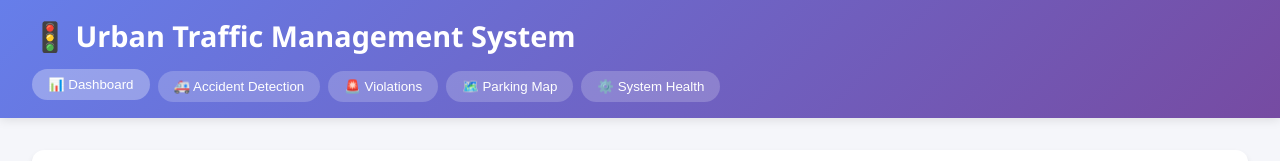
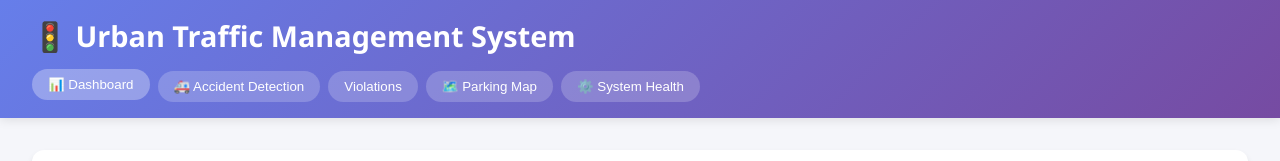
Before and after one commit to devindaJJ/fyp_research, a React (Create React App) app in the folder frontend/traffic-dashboard/: page / in a window 1280 px wide. Shown: the top 161 px of the page. Built offline with nearby package versions, Linux system fonts and the light colour scheme; no server answers.

Commit message:
Your message about changes in App.js

```diff
--- a/frontend/traffic-dashboard/src/App.js
+++ b/frontend/traffic-dashboard/src/App.js
@@ -71,7 +71,7 @@ function App() {
             className={activeTab === 'violations' ? 'active' : ''}
             onClick={() => setActiveTab('violations')}
           >
-            🚨 Violations
+             Violations
           </button>
           <button
             className={activeTab === 'map' ? 'active' : ''}
```
